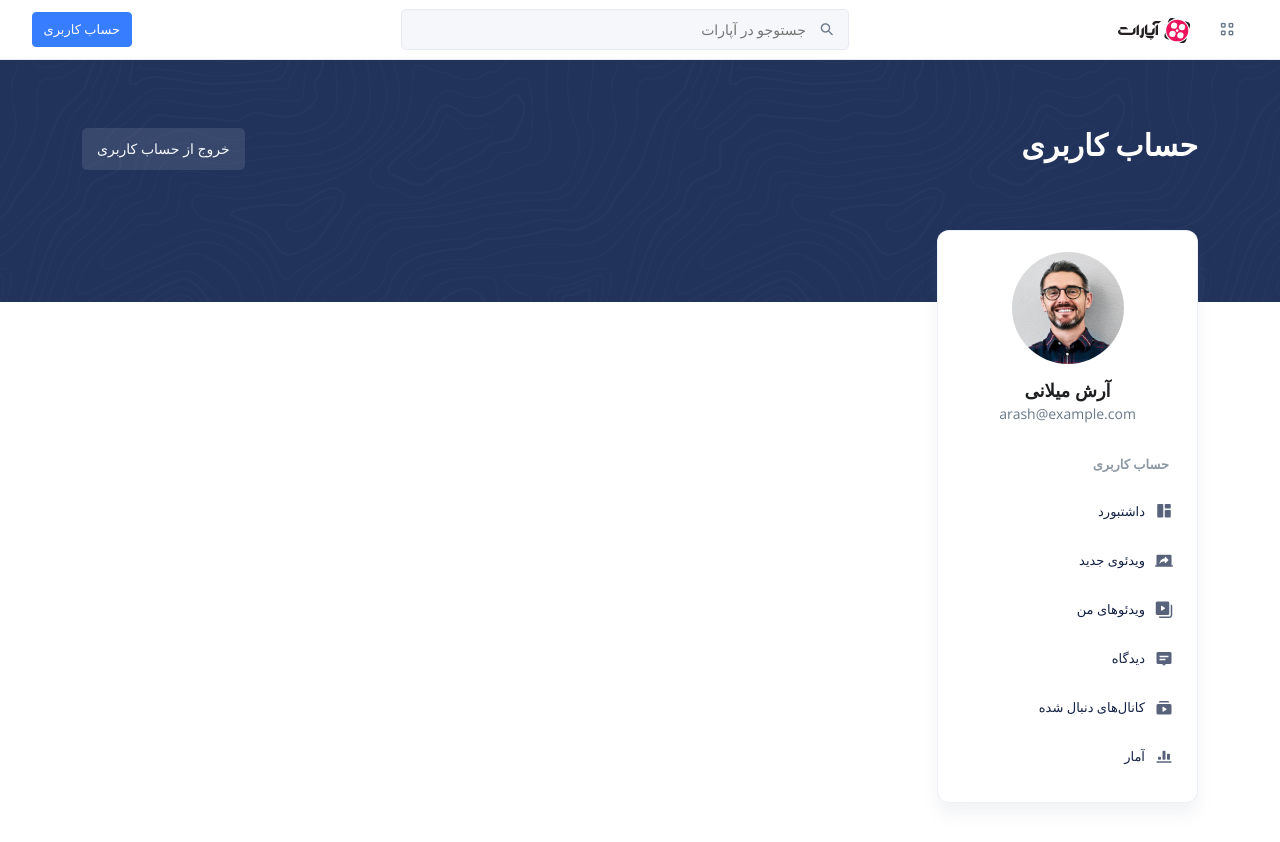
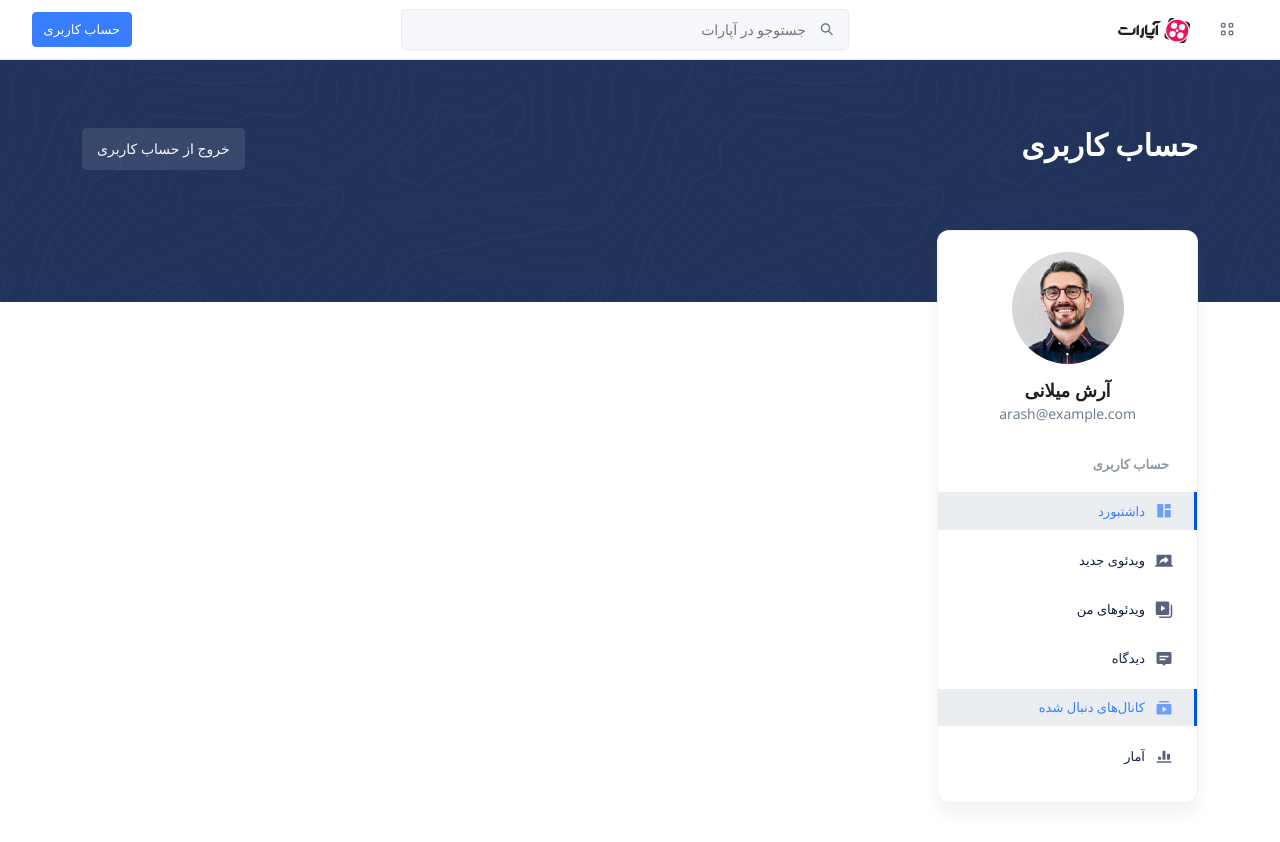
Before and after one commit to brotherhoodteam/aparat-web-front, a React (Create React App) app: page /dashboard in a window 1280 px wide. Shown: the top 842 px of the page. Built offline with nearby package versions, Linux system fonts and the light colour scheme; a web font is replaced by a local one.

Commit message:
update vertical navbar

```diff
--- a/src/resources/components/drawer/index.tsx
+++ b/src/resources/components/drawer/index.tsx
@@ -145,6 +145,7 @@ const Drawer = () => {
 						<PerfectScrollbar style={{ width: '100%', height: '100%' }}>
 							<NavbarVertical>
 								<NavbarLink title="صفحه اصلی" icon="tio-home-vs" to="/dashboard" />
+								<NavbarLink title="داشتبورد" icon="tio-dashboard-vs" to="/dashboard" />
 								<NavbarDivider />
 								<NavbarSubtitle title="دسته‌بندی" />
 								{renderCategoies()}
--- a/src/resources/components/navbar-vertical/index.tsx
+++ b/src/resources/components/navbar-vertical/index.tsx
@@ -1,5 +1,5 @@
 import { MouseEventHandler } from 'react'
-import { Link } from 'react-router-dom'
+import { Link, NavLink } from 'react-router-dom'
 import { LinkTarget } from '../../../interface/component'
 
 import './styles.scss'
@@ -29,10 +29,10 @@ const NavbarVertical: React.FC = ({ children }) => {
 const NavbarLink: React.FC<NavbarLinkProps> = ({ title, icon, to }) => {
 	return (
 		<li className="navbar-item">
-			<Link to={to} className="navbar-link">
+			<NavLink to={to} exact activeClassName="active" className="navbar-link">
 				<i className={`${icon} navbar-icon`}></i>
 				<span className="navbar-text text-truncate">{title}</span>
-			</Link>
+			</NavLink>
 		</li>
 	)
 }
--- a/src/resources/components/tabs/styles.scss
+++ b/src/resources/components/tabs/styles.scss
@@ -39,6 +39,9 @@
 		border-bottom-width: 0.2rem;
 		margin-bottom: -0.2rem;
 		border-color: transparent;
+		&:active {
+			background-color: rgba(189, 197, 209, 0.3	);
+		}
 		&.active {
 			color: #377dff;
 			background-color: transparent;
```
